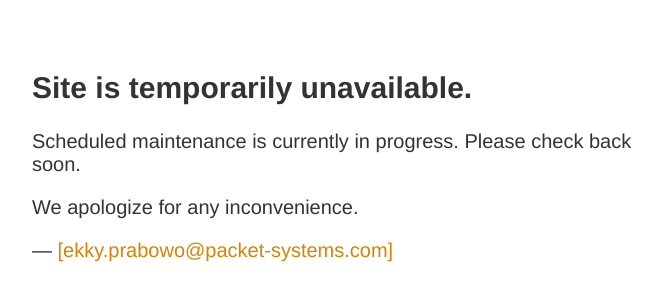
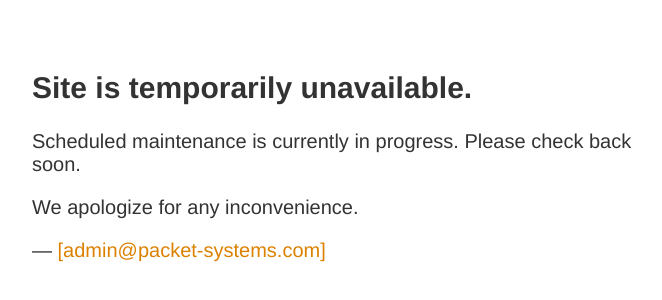
Before and after one commit to sudra-cloud/pemulalinux, a plain HTML site: page index.html in a window 1280 px wide. Shown: the part 90-390 px from the top of the page, without its empty margins (283-945 px from the left). Drawn offline with Linux system fonts and the light colour scheme.

Commit message:
ganti email

```diff
--- a/index.html
+++ b/index.html
@@ -20,7 +20,7 @@
             <h2>Site is temporarily unavailable.</h2>
             <p>Scheduled maintenance is currently in progress. Please check back soon.</p>
             <p>We apologize for any inconvenience.</p>
-            <p id="signature">&mdash; <a href="mailto:[ekky.prabowo@packet-systems.com]">[ekky.prabowo@packet-systems.com]</a></p>
+            <p id="signature">&mdash; <a href="mailto:[admin@packet-systems.com]">[admin@packet-systems.com]</a></p>
         </article>
     </body>
 </html>
```
